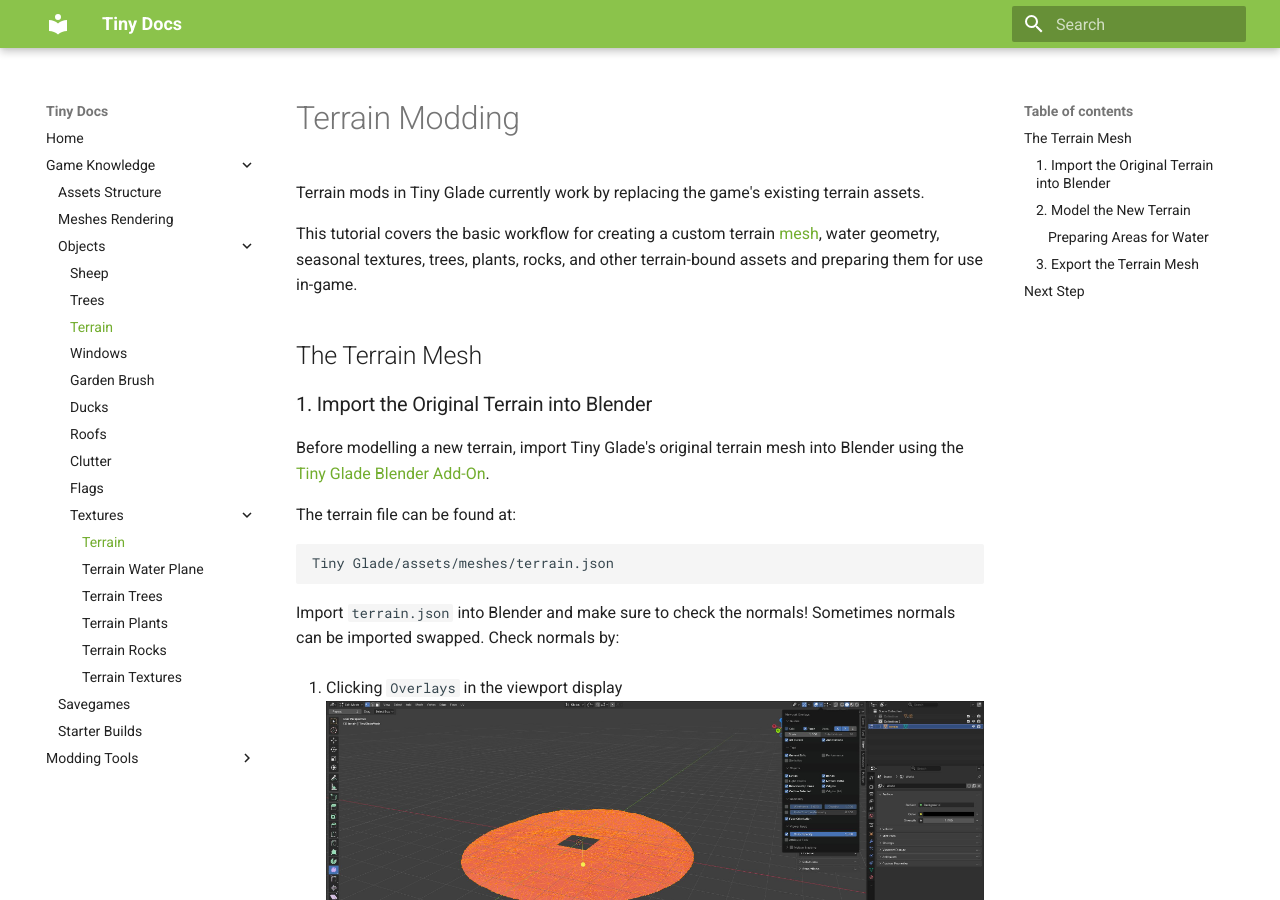
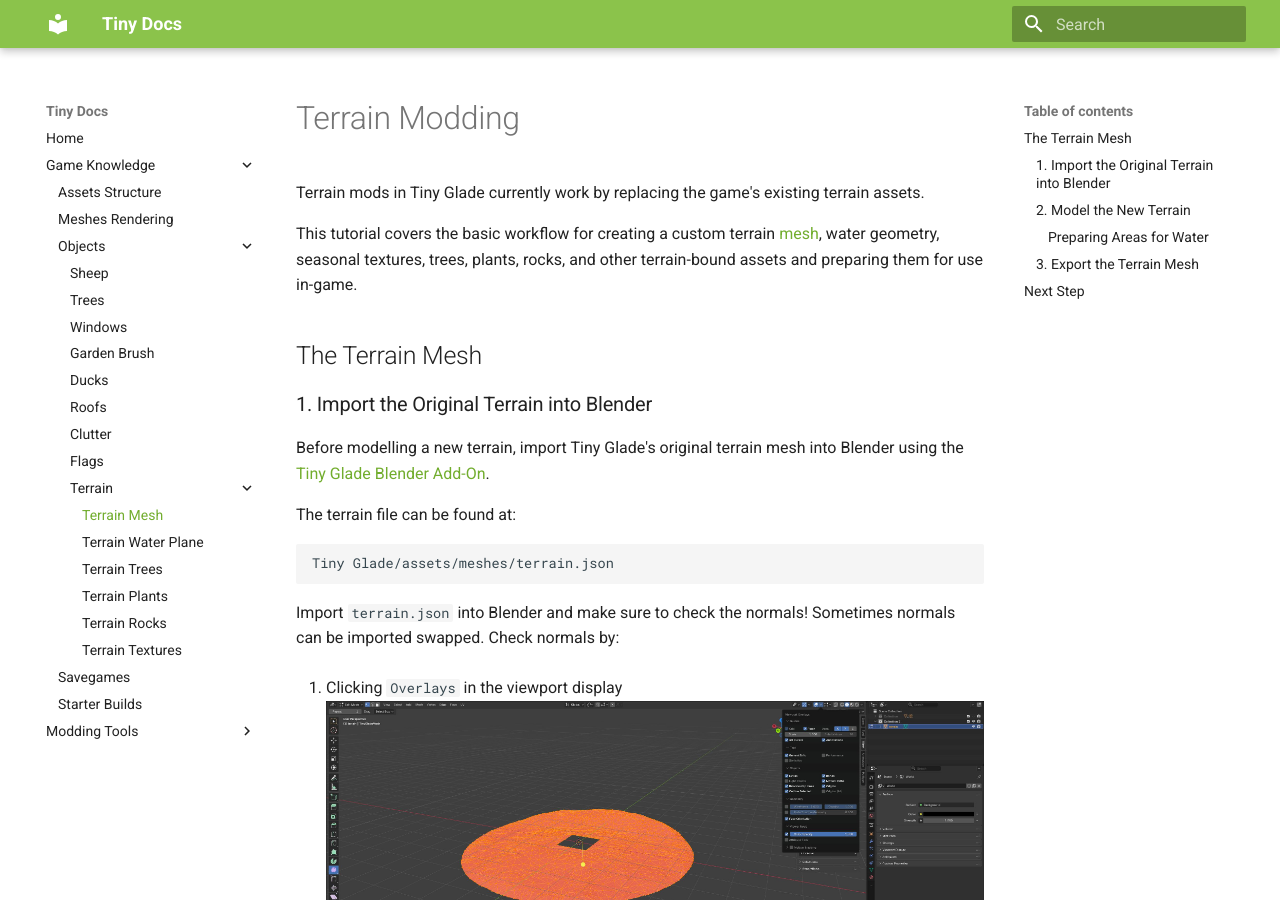
Before and after one commit to Hbeau/tiny-docs, an MkDocs documentation site: the page built from docs/game-knowledge/objects/terrain_mods/terrain.md, in a window 1280 px wide and 900 px high. Built offline with MkDocs 1.6.1 and Material for MkDocs 9.7.7, drawn with Linux system fonts in a browser that asks for light colours; some of the changed lines change nothing that is shown.

Commit message:
renamed Textures in the index to Terrain and removed excess Terrain entry

```diff
--- a/mkdocs.yml
+++ b/mkdocs.yml
@@ -15,14 +15,13 @@
     - Objects :
       - Sheep: game-knowledge/objects/sheeps.md
       - Trees: game-knowledge/objects/trees.md
-      - Terrain: game-knowledge/objects/terrain_mods/terrain.md
       - Windows: mgame-knowledge/objects/windows.md
       - Garden Brush: game-knowledge/objects/garden-brush.md
       - Ducks: game-knowledge/objects/ducks.md
       - Roofs: game-knowledge/objects/roofs.md
       - Clutter: game-knowledge/objects/clutter.md
       - Flags: game-knowledge/objects/flags.md
-      - Textures:
+      - Terrain:
         - Terrain Mesh: game-knowledge/objects/terrain_mods/terrain.md
         - Terrain Water Plane: game-knowledge/objects/terrain_mods/water_plane.md
         - Terrain Trees: game-knowledge/objects/terrain_mods/bg_trees.md
```
